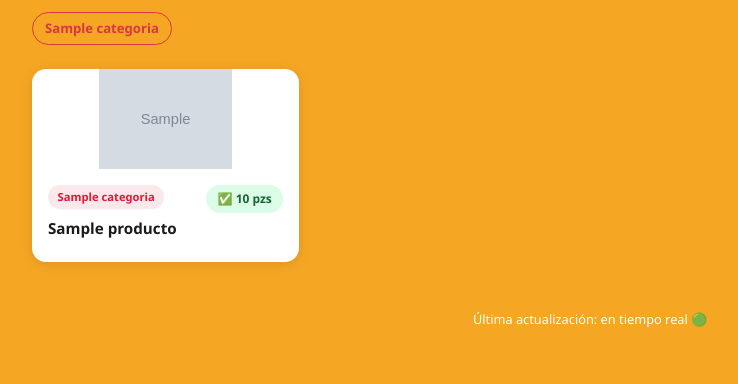
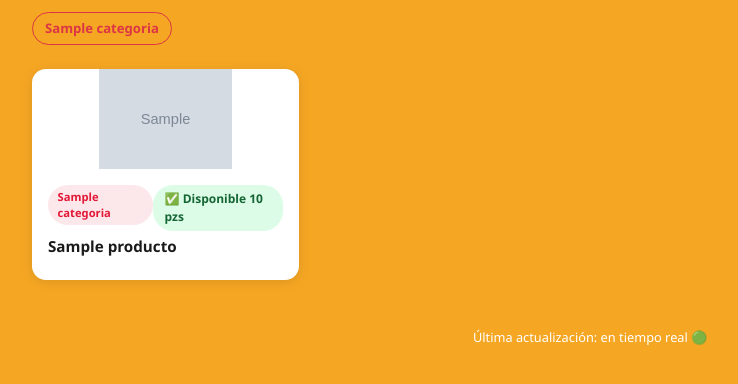
Before and after one commit to xlDeadman/tiendita, a Django app: page /catalogo/ in a window 1280 px wide. Shown: the part 158-542 px from the top of the page, without its empty margins (50-788 px from the left). Run offline with Django 5.2, Linux system fonts and the light colour scheme; tables that the repository leaves empty hold one stand-in row (values such as "Sample post"); grey boxes marked "Sample" are stand-in pictures.

Commit message:
agregar pz

```diff
--- a/inventario/templates/inventario/catalogo.html
+++ b/inventario/templates/inventario/catalogo.html
@@ -142,7 +142,7 @@
     <span class="categoria-badge">{{ p.categoria.nombre }}</span>
     {% endif %}
     {% if p.stock_actual > 0 %}
-    <span class="badge-disponible">✅ {{ p.stock_actual }} pzs</span>
+    <span class="badge-disponible">✅ Disponible {{ p.stock_actual }} pzs</span>
     {% else %}
     <span class="badge-agotado">❌ Agotado</span>
     {% endif %}
```
